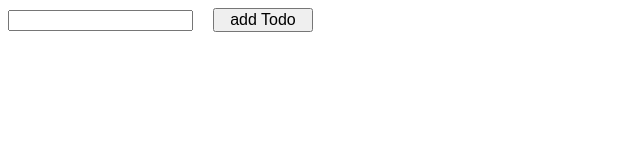
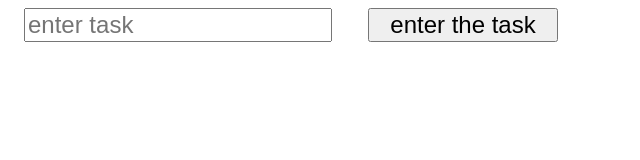
Before and after one commit to Gursharan-s/Winter-camp, a plain HTML site: page prerequisite/warmup/day5/indwx.html in a window 1280 px wide. Shown: the whole page, without its empty margins (0-640 px from the left). Drawn offline with Linux system fonts and the light colour scheme.

Commit message:
Refactor HTML and CSS for Todo application; comment out unused code in index.js

```diff
--- a/prerequisite/warmup/day5/ind.css
+++ b/prerequisite/warmup/day5/ind.css
@@ -1,7 +1,20 @@
-
+/*
 button {
     margin: 0rem 1rem;
     font-size: 1rem;
      width: 100px;
 
+} */
+
+button {
+    margin: 0rem 1rem;
+    font-size: 1.5rem;
+     width: 190px;
+
 }
+#input {
+    margin: 0rem 1rem;
+    font-size: 1.5rem;
+     width: 300px;
+
+}
--- a/prerequisite/warmup/day5/index.js
+++ b/prerequisite/warmup/day5/index.js
@@ -1,32 +1,32 @@
-let todoindex = 1;
+// let todoindex = 1;
 
-function todos() {
+// function todos() {
 
-    const element = document.getElementById("input");
-    const todo1 = element.value;
-    element.value = "";
+//     const element = document.getElementById("input");
+//     const todo1 = element.value;
+//     element.value = "";
 
-    const adddiv = document.createElement("div");
-    adddiv.id = "todo" + todoindex;
+//     const adddiv = document.createElement("div");
+//     adddiv.id = "todo" + todoindex;
 
-    const addspan = document.createElement("span");
-    addspan.innerHTML = todo1;
+//     const addspan = document.createElement("span");
+//     addspan.innerHTML = todo1;
 
-    adddiv.appendChild(addspan);
+//     adddiv.appendChild(addspan);
 
-    const buttonadd = document.createElement("button");
-    buttonadd.innerHTML = "Deletetodo";
+//     const buttonadd = document.createElement("button");
+//     buttonadd.innerHTML = "Deletetodo";
 
-    buttonadd.setAttribute("onclick", "Deletetodo(" + todoindex + ")");
+//     buttonadd.setAttribute("onclick", "Deletetodo(" + todoindex + ")");
 
-    adddiv.appendChild(buttonadd);
+//     adddiv.appendChild(buttonadd);
 
-    document.getElementById("todoo").appendChild(adddiv);
-    todoindex = todoindex + 1;
+//     document.getElementById("todoo").appendChild(adddiv);
+//     todoindex = todoindex + 1;
 
-}
+// }
 
-function Deletetodo(index) {
-    const divele = document.getElementById("todo" + index);
-    divele.parentElement.removeChild(divele);
-}
+// function Deletetodo(index) {
+//     const divele = document.getElementById("todo" + index);
+//     divele.parentElement.removeChild(divele);
+// }
--- a/prerequisite/warmup/day5/indwx.html
+++ b/prerequisite/warmup/day5/indwx.html
@@ -9,9 +9,15 @@
 </head>
 
 <body>
-    <input id="input" type="text">
+    <!-- <input id="input" type="text">
     <button onclick="todos()">add Todo</button>
     <div id="todoo">
+
+    </div> -->
+
+    <input  id="input" type="text" placeholder="enter task">
+    <button onclick="">enter the task</button>
+    <div id="todo">
 
     </div>
     <script src="index.js"></script>
```
